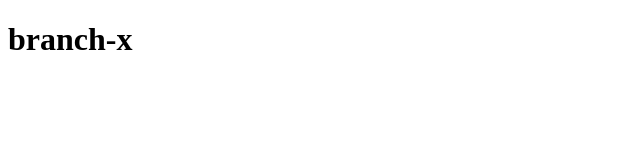
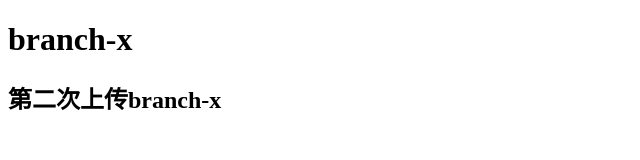
Before and after one commit to fl1tjo/2023remote, a plain HTML site: page x.html in a window 1280 px wide. Shown: the whole page, without its empty margins (0-640 px from the left). Drawn offline with Linux system fonts and the light colour scheme.

Commit message:
second time to update x

```diff
--- a/x.html
+++ b/x.html
@@ -7,5 +7,6 @@
 </head>
 <body>
   <h1>branch-x</h1>
+  <h2>第二次上传branch-x</h2>
 </body>
 </html>
```
